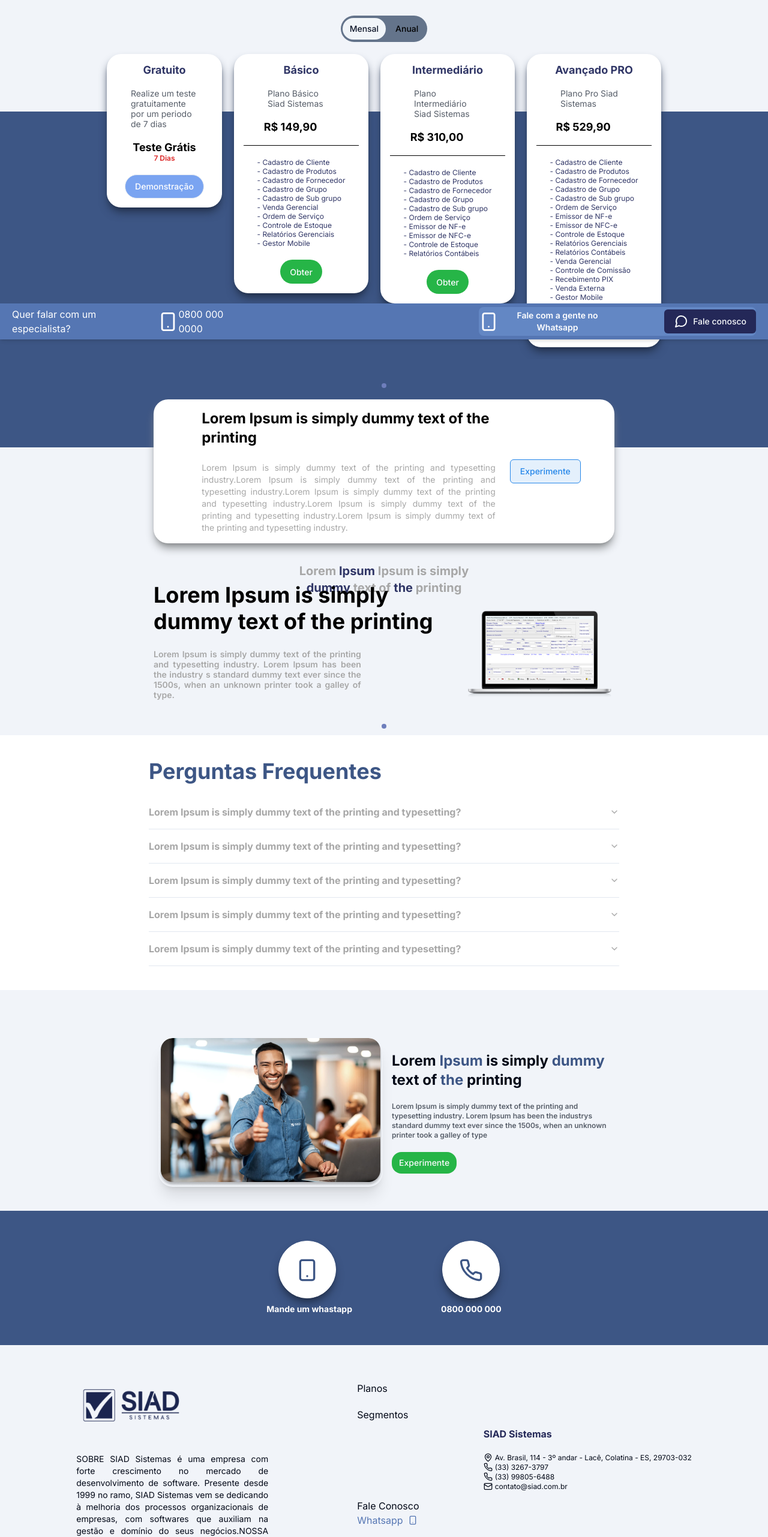
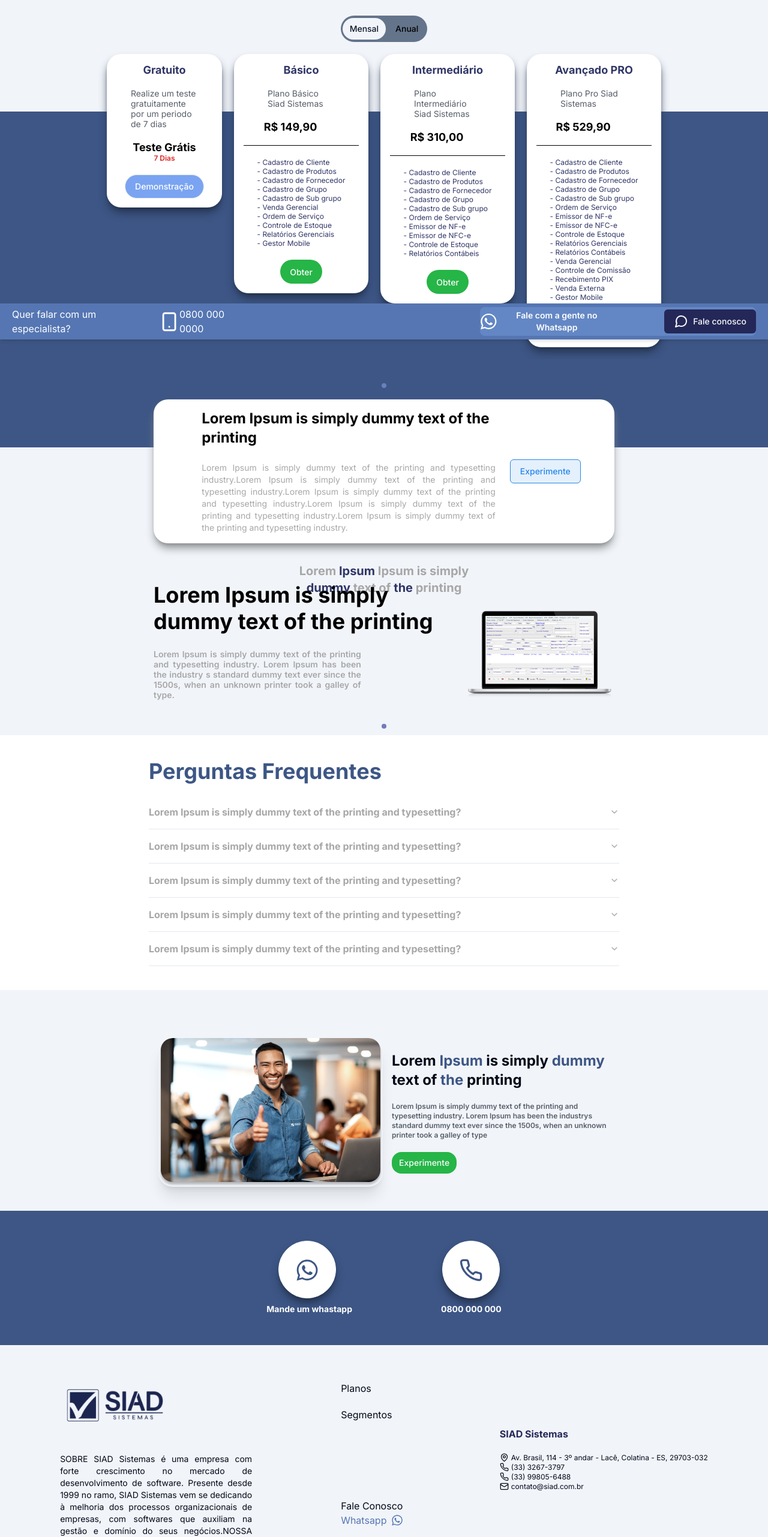
Before and after one commit to EvaldoFerreiraMoreira/site-siad, a Next.js app: page /planos in a window 1280 px wide. Shown: the part 234-2797 px from the top of the page at 60% size. Built offline with nearby package versions, Linux system fonts and the light colour scheme.

Commit message:
chore: remove Smartphone icon and add whatsapp icon

```diff
--- a/package.json
+++ b/package.json
@@ -30,6 +30,7 @@
     "react-alice-carousel": "^2.8.0",
     "react-dom": "^18",
     "react-hook-form": "^7.48.2",
+    "react-icons": "^4.12.0",
     "tailwind-merge": "^2.0.0",
     "tailwindcss-animate": "^1.0.7",
     "zod": "^3.22.4"
--- a/src/app/planos/components/componentsMobile/BannerContatoMobile.tsx
+++ b/src/app/planos/components/componentsMobile/BannerContatoMobile.tsx
@@ -1,6 +1,7 @@
 import { Button } from "@/components/ui/button";
 import { Instagram, Phone, Smartphone } from "lucide-react";
 import Link from "next/link";
+import { FaWhatsapp } from "react-icons/fa";
 
 const BannerContatoMobile = () => {
     return (
@@ -9,7 +10,7 @@ const BannerContatoMobile = () => {
             <div className=" text-center  bg-white w-24 h-24 rounded-full shadow-lg shadow-[#23314C] gap-2">
                 <Link href="https://">
                     <p className="flex gap-1 justify-center mt-7 mb-10 ">
-                        <Smartphone size={40} style={{color:"#3D5685"}} />
+                    <FaWhatsapp size={40} style={{color:"#3D5685"}}/>
                     </p>
                 </Link>
                     <h1 className="text-center font-bold text-[#FFFFFF] text-sm" >mande um whastapp</h1>
--- a/src/app/planos/components/componentsWeb/BannerContatoWeb.tsx
+++ b/src/app/planos/components/componentsWeb/BannerContatoWeb.tsx
@@ -1,6 +1,7 @@
 import { Button } from "@/components/ui/button";
 import { Instagram, Phone, Smartphone } from "lucide-react";
 import Link from "next/link";
+import { FaWhatsapp } from "react-icons/fa";
 
 const BannerContatoWeb = () => {
     return (
@@ -9,7 +10,7 @@ const BannerContatoWeb = () => {
                 <div className=" text-center ml-5  border  border-white bg-white w-24 h-24 rounded-full shadow-lg shadow-[#23314C] gap-2">
                     <Link href="https://">
                         <p className="flex gap-1 justify-center mt-7 mb-10 ">
-                            <Smartphone size={40} style={{ color: "#3D5685" }} />
+                        <FaWhatsapp size={40} style={{color:"#3D5685"}}/>
                         </p>
                     </Link>
                 </div>
--- a/src/components/ui/componentsMobile/FixedBarMobile.tsx
+++ b/src/components/ui/componentsMobile/FixedBarMobile.tsx
@@ -1,13 +1,10 @@
-import { Smartphone } from "lucide-react";
-import Image from "next/image";
-import Link from "next/link";
-import { Button } from "../button";
+import { FaWhatsapp } from "react-icons/fa";
 
 const FixedBarMobile = () => {
     return (
         <div className="fixed bg-[#5576B3] container shadow-md mx-auto p-5 bottom-0 h-[85px] flex items-center text-white z-20">
             <div className="flex items-center ">
-                <Smartphone size={50} />
+            <FaWhatsapp size={35}/>
             </div>
             <div>
                 <p className="text-sm w-36 text-center font-semibold">
--- a/src/components/ui/componentsMobile/FooterMobile.tsx
+++ b/src/components/ui/componentsMobile/FooterMobile.tsx
@@ -10,6 +10,7 @@ import {
   import Image from "next/image";
   import Link from "next/link";
   import { Separator } from "../separator";
+import { FaWhatsapp } from "react-icons/fa";
 
   const FooterMobile = () => {
     return (
@@ -38,7 +39,7 @@ import {
               <p>Fale Conosco</p>
               <p className="text-[#5576B3] flex items-center gap-2">
                 Whatsapp
-                <Smartphone size={16} />
+                <FaWhatsapp size={20}/>
               </p>
             </div>
           </div>
--- a/src/components/ui/componentsMobile/HeaderMobile.tsx
+++ b/src/components/ui/componentsMobile/HeaderMobile.tsx
@@ -8,6 +8,7 @@ import { Separator } from '../separator';
 import Link from 'next/link';
 import { NavigationMenuSegmentoMobile } from './NavigationMenuMobile';
 import Formulario from '@/components/ui/Formulario';
+import { FaWhatsapp } from 'react-icons/fa';
 
 const HeaderMobile = () => {
   return (
@@ -72,7 +73,7 @@ const HeaderMobile = () => {
                     variant={"outline"}
                     className="w-full justify-start gap-2"
                   >
-                    <Smartphone size={16} />
+                    <FaWhatsapp size={17}/>
                     Fale Conosco
                   </Button>
                 </Link>
--- a/src/components/ui/componentsWeb/FixedBarWeb.tsx
+++ b/src/components/ui/componentsWeb/FixedBarWeb.tsx
@@ -2,6 +2,7 @@ import { MessageCircle, Smartphone } from "lucide-react";
 import Image from "next/image";
 import Link from "next/link";
 import { Button } from "../button";
+import { FaWhatsapp } from "react-icons/fa";
 
 const FixedBarWeb = () => {
   return (
@@ -16,12 +17,12 @@ const FixedBarWeb = () => {
 
       <div className="flex items-center gap-20 h-12 bg-[#6387C4] rounded-lg">
         <p className="flex text-sm text-center items-center font-semibold">
-          <Smartphone size={35} />
+          <FaWhatsapp size={30} />
           Fale com a gente no Whatsapp
         </p>
         <Button className="bg-[#242858] gap-2">
-        <MessageCircle />
-        Fale conosco</Button>
+          <MessageCircle />
+          Fale conosco</Button>
       </div>
     </div>
   );
--- a/src/components/ui/componentsWeb/FooterWeb.tsx
+++ b/src/components/ui/componentsWeb/FooterWeb.tsx
@@ -10,11 +10,12 @@ import {
 import Image from "next/image";
 import Link from "next/link";
 import { Separator } from "../separator";
+import { FaWhatsapp } from "react-icons/fa";
 
 const FooterWeb = () => {
   return (
     <div className="bg-[#F1F4F9] h-2/3 p-5 pb-14">
-      <div className="flex justify-evenly items-center">
+      <div className="flex justify-around items-center">
         <div className="flex gap-32">
           <div className="flex flex-col w-80 text-justify">
             <div className="relative h-40 w-48">
@@ -51,7 +52,7 @@ const FooterWeb = () => {
                 <p>Fale Conosco</p>
                 <p className="text-[#5576B3] flex items-center gap-2">
                   Whatsapp
-                  <Smartphone size={16} />
+                  <FaWhatsapp size={20}/>
                 </p>
               </div>
             </div>
--- a/src/components/ui/componentsWeb/HeaderWeb.tsx
+++ b/src/components/ui/componentsWeb/HeaderWeb.tsx
@@ -2,6 +2,7 @@
 import React from "react";
 import Image from "next/image";
 import { Button } from "../button";
+import { FaWhatsapp } from "react-icons/fa";
 import {
   Smartphone,
 } from "lucide-react";
@@ -14,7 +15,7 @@ import Formulario from "@/components/ui/Formulario";
 const HeaderWeb = () => {
   return (
     <div
-      className="fixed bg-white shadow-md mx-auto w-full p-5 h-[75px] flex justify-evenly items-center z-20"
+      className="fixed bg-white shadow-md w-full p-5 h-[75px] flex justify-evenly items-center z-20"
       id="header"
     >
       <div className="relative h-[75px] w-[175px] ">
@@ -44,7 +45,7 @@ const HeaderWeb = () => {
           <h1>Fale Conosco</h1>
           <p className="flex text-[#5576B3]">
             Whatsapp
-            <Smartphone />
+            <FaWhatsapp size={20}/>
           </p>
         </div>
       </div>
```
Also changed, not shown: 1 other file (tests, documents, lock files or other folders).
